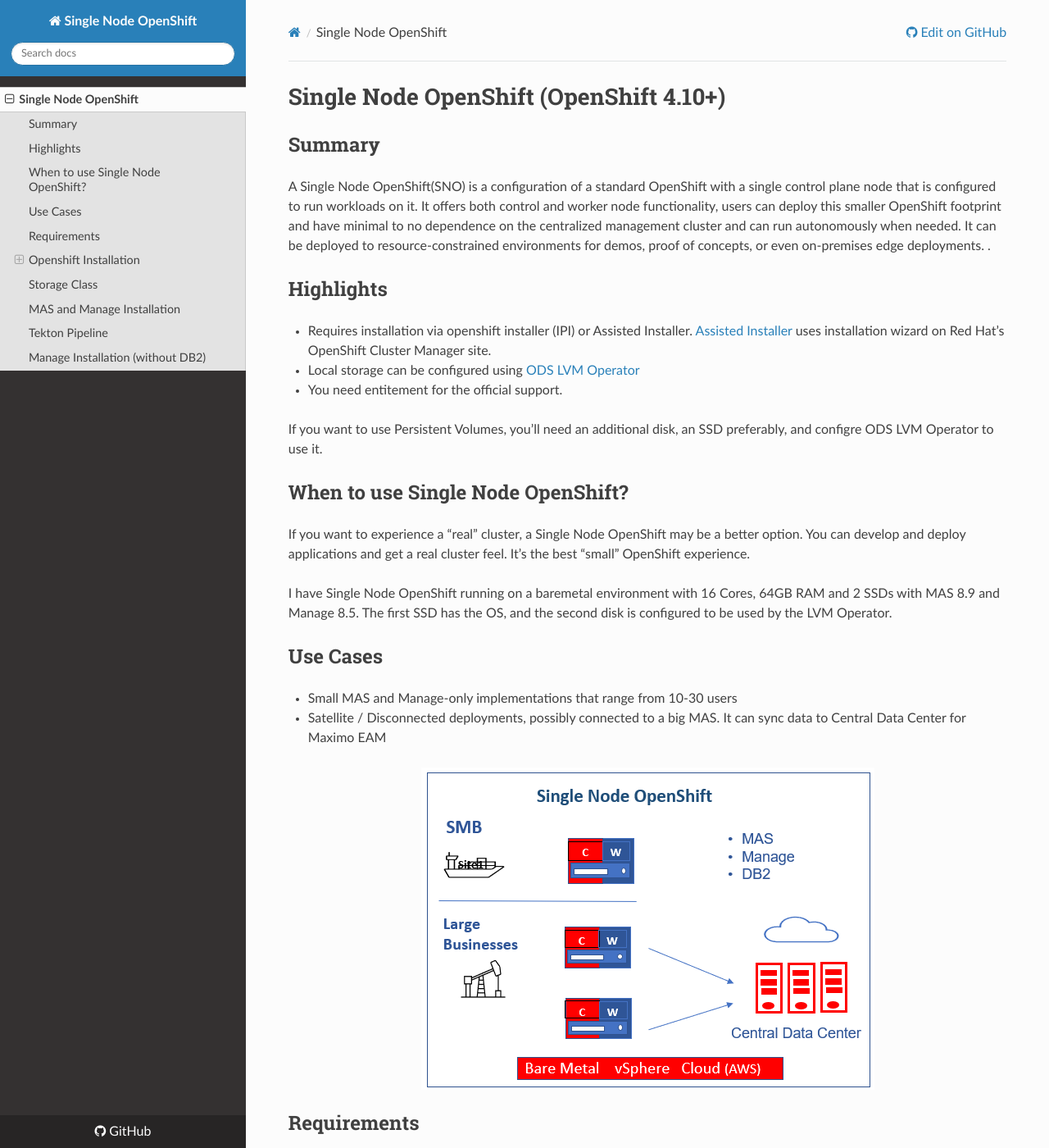
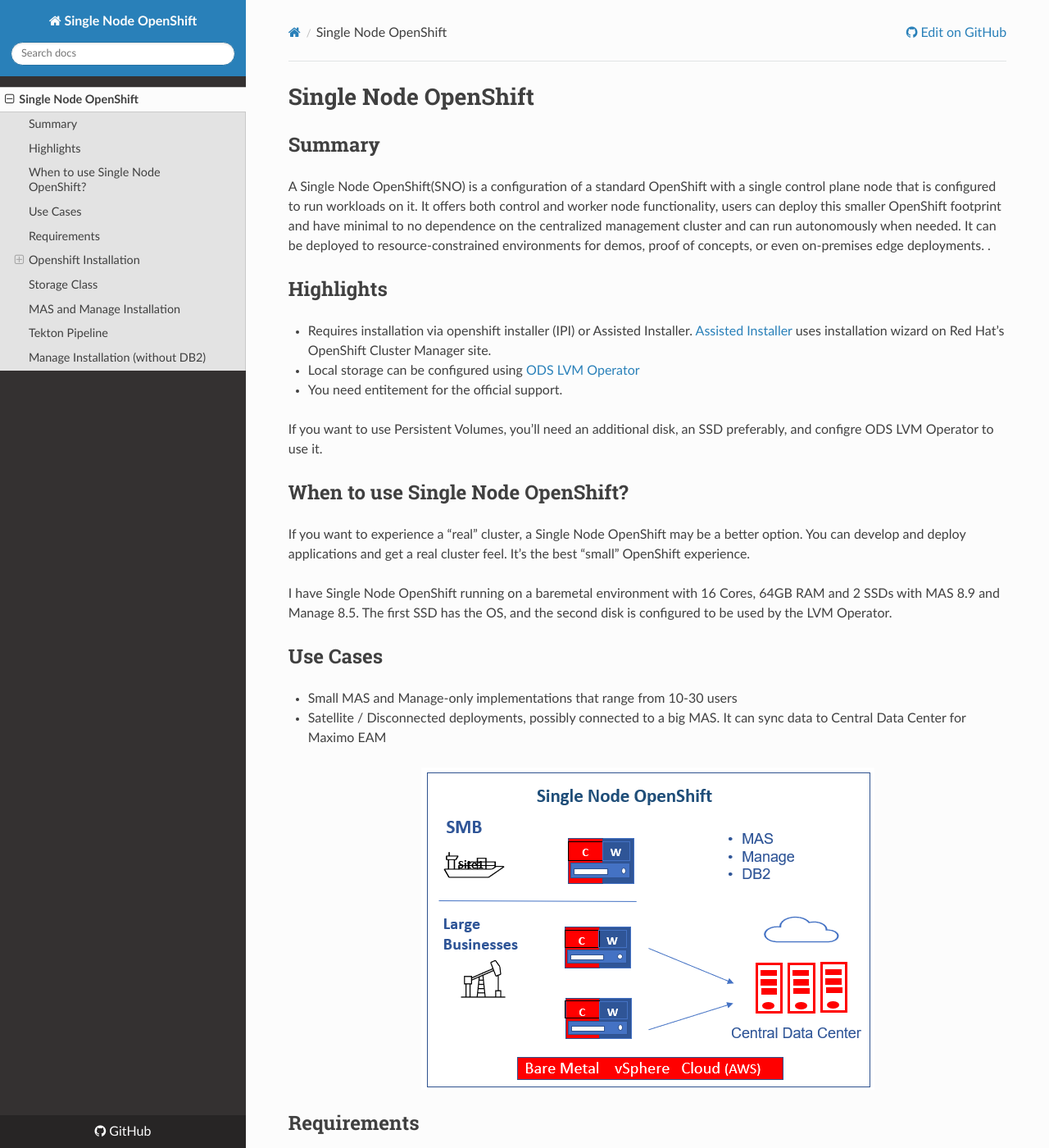
Before and after one commit to ibm-mas-manage/sno, an MkDocs documentation site: the page built from docs/index.md, in a window 1280 px wide and 1400 px high. Shown: the whole window at 82% size. Built offline with MkDocs 1.6.1, drawn with Linux system fonts in a browser that asks for light colours; nearby versions of some CDN libraries.

Commit message:
Update index.md

````diff
--- a/docs/index.md
+++ b/docs/index.md
@@ -1,4 +1,4 @@
-# Single Node OpenShift (OpenShift 4.10+)
+# Single Node OpenShift
 
 ## Summary
 A Single Node OpenShift(SNO) is a configuration of a standard OpenShift with a single control plane node that is configured to run workloads on it. It offers both control and worker node functionality, users can deploy this smaller OpenShift footprint and have minimal to no dependence on the centralized management cluster and can run autonomously when needed. It can be deployed to resource-constrained environments for demos, proof of concepts, or even on-premises edge deployments. .
@@ -134,7 +135,7 @@
 
 #### Image Registry
 
-    Ensure that your registry is set to managed to enable building and pushing of images. Here is the link for [configuring the registry for bare metal](https://docs.openshift.com/container-platform/4.8/registry/configuring_registry_storage/configuring-registry-storage-baremetal.html#configuring-registry-storage-baremetal)
+    Ensure that your registry is set to managed to enable building and pushing of images. Here is the link for [configuring the registry for bare metal(https://docs.openshift.com/container-platform/4.8/registry/configuring_registry_storage/configuring-registry-storage-baremetal.html#configuring-registry-storage-baremetal)
    - Run
 
     ```
````
Also changed, not shown: other parts of docs/index.md (+1 -0 lines).
